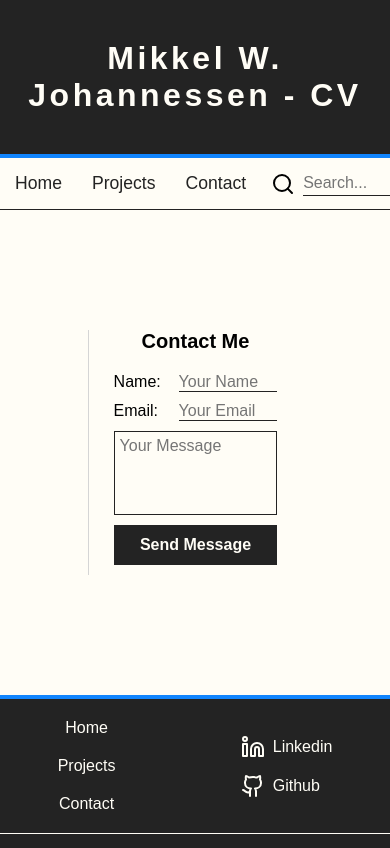
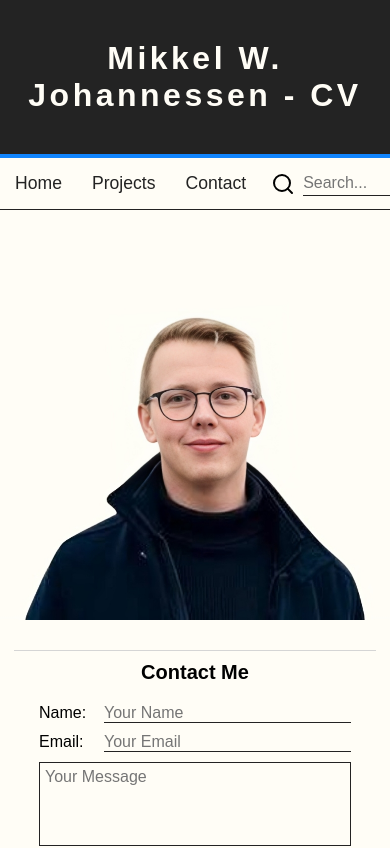
Before and after one commit to Mwaldemar/Resume, a Next.js app: page /contact in a window 390 px wide. Shown: the top 848 px of the page. Built offline with nearby package versions, Linux system fonts and the light colour scheme.

Commit message:
Added a little responsiveness to contact page

```diff
--- a/app/contact/contact.module.scss
+++ b/app/contact/contact.module.scss
@@ -1,20 +1,42 @@
 .container {
-  width: 70%;
-  margin: 120px auto;
+  width: 100%;
+  margin: 50px auto;
   display: flex;
-  flex-direction: row;
+  flex-direction: column;
   justify-content: center;
+  align-items: center;
+
+  @include respond-to(desktop2) {
+    margin: 120px auto;
+    flex-direction: row;
+    width: 80%;
+  }
+
+  @include respond-to(largeDesktop) {
+    width: 70%;
+  }
 
   .pictureContainer {
-    width: 40%;
+    width: 100%;
     display: flex;
     justify-content: space-between;
     align-items: center;
     position: relative;
-    display: none;
+    justify-content: center;
+    margin-bottom: 30px;
 
-    @include respond-to(largeDesktop) {
-      display: flex;
+    @include respond-to(desktop) {
+      justify-content: center;
+      width: 40%;
+    }
+  }
+
+  .borderContainer {
+    @include respond-to(desktop2) {
+      .borderContainer {
+        display: flex;
+        align-items: center;
+      }
 
       .border {
         border-right: 4px solid var(--blue);
@@ -24,18 +46,29 @@
   }
 
   .formContainer {
-    width: 60%;
-    border-left: 1px solid var(--lightGray);
+    width: 80%;
     display: flex;
     justify-content: center;
     flex-direction: column;
     padding: 0 25px;
+    border-top: 1px solid var(--lightGray);
+
+    @include respond-to(desktop2) {
+      width: 60%;
+      border-left: 1px solid var(--lightGray);
+      border-top: 0;
+    }
 
     .title {
       text-align: center;
       font-weight: bold;
       font-size: 1.25rem;
       margin-bottom: 20px;
+      margin-top: 10px;
+
+      @include respond-to(desktop2) {
+        margin-top: 0;
+      }
     }
 
     .form {
--- a/app/contact/page.tsx
+++ b/app/contact/page.tsx
@@ -56,7 +56,9 @@ export default function ContactForm() {
     return (
         <div className={styles.container}>
             <div className={styles.pictureContainer}>
-                <Image src={"/mikkel2.png"} width={400} height={360} alt="Mikkel picture" />
+                <Image className={styles.picture} src={"/mikkel2.png"} width={400} height={360} alt="Mikkel picture" />
+            </div>
+            <div className={styles.borderContainer}>
                 <div className={styles.border} />
             </div>
             <div className={styles.formContainer}>
--- a/app/globalStyles/mixins.scss
+++ b/app/globalStyles/mixins.scss
@@ -2,6 +2,7 @@
 $mobile: 480px;
 $tablet: 768px;
 $desktop: 1024px;
+$desktop2: 1220px;
 $largeDesktop: 1440px;
 
 @mixin respond-to($device) {
@@ -17,6 +18,10 @@ $largeDesktop: 1440px;
     @media (min-width: $desktop) {
       @content;
     }
+  } @else if $device == desktop2 {
+    @media (min-width: $desktop2) {
+      @content;
+    }
   } @else if $device == largeDesktop {
     @media (min-width: $largeDesktop) {
       @content;
```
